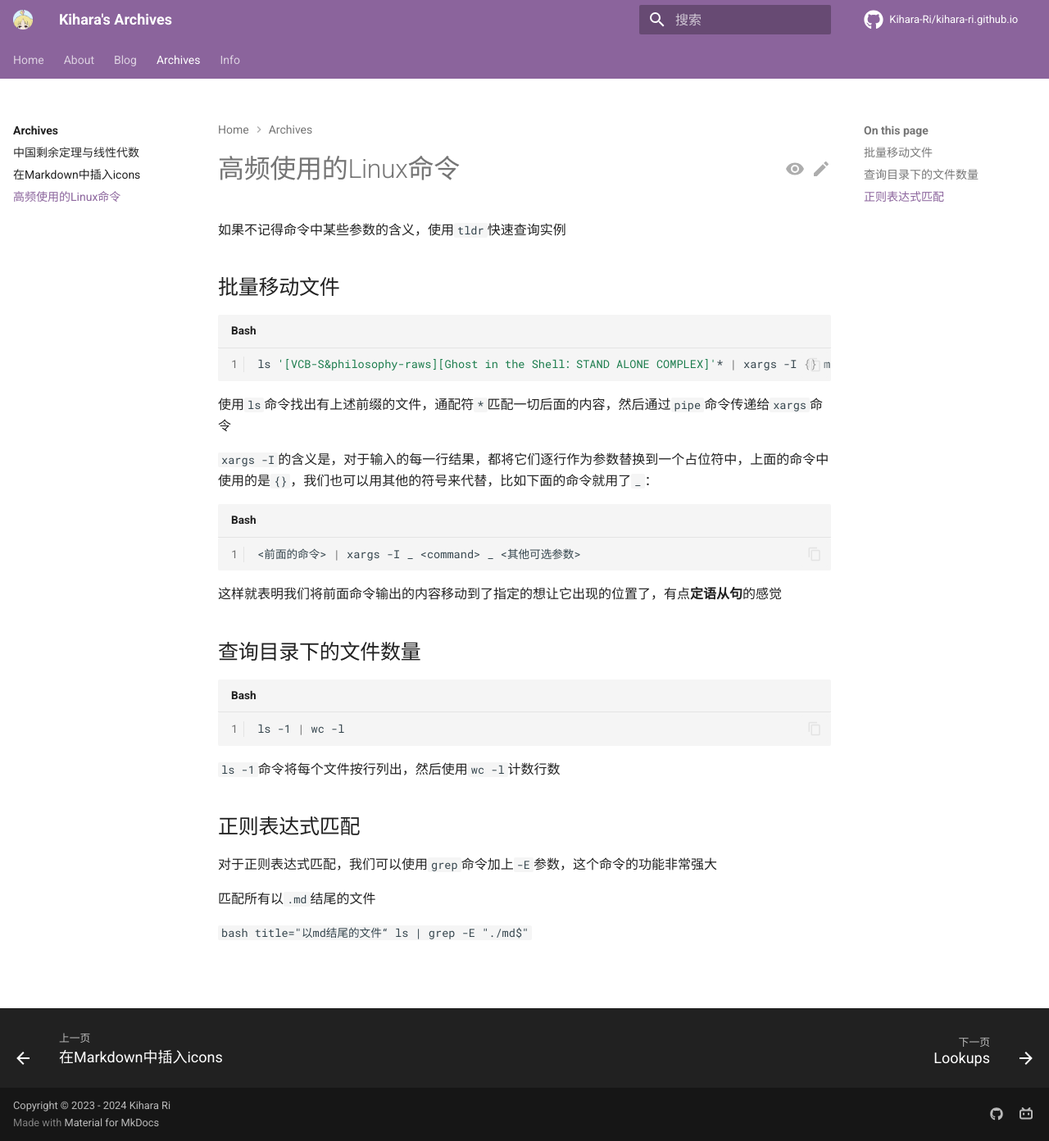
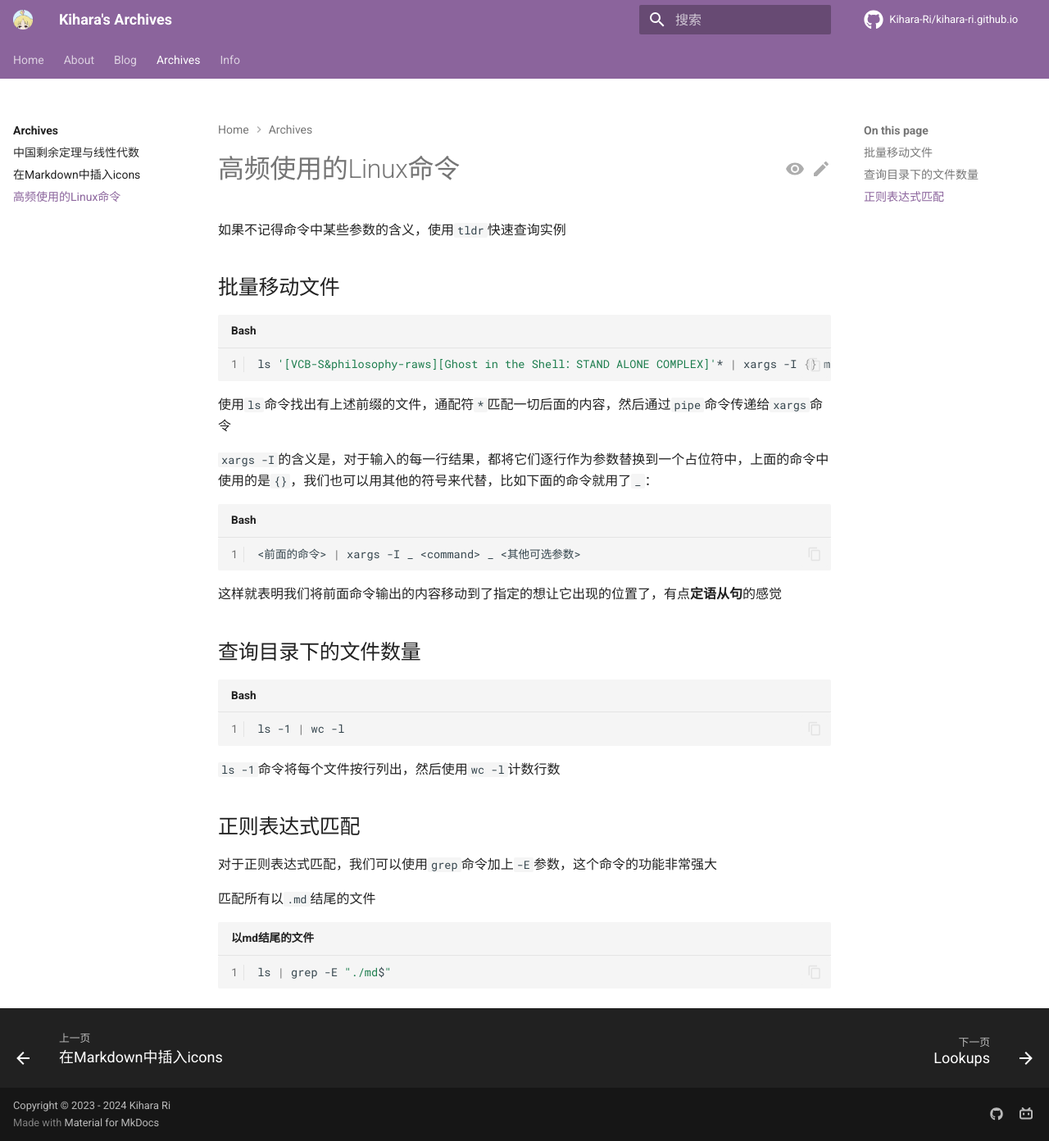
Before and after one commit to Kihara-Ri/kihara-ri.github.io, an MkDocs documentation site: the page built from docs/archives/高频使用的Linux命令.md, in a window 1280 px wide and 1392 px high. Shown: the whole window at 82% size. Built offline with MkDocs 1.6.1 and Material for MkDocs 9.7.7, drawn with Linux system fonts in a browser that asks for light colours; comment, search, counter and statistics services are not loaded.

Commit message:
Update 高频使用的Linux命令.md

````diff
--- a/docs/archives/高频使用的Linux命令.md
+++ b/docs/archives/高频使用的Linux命令.md
@@ -32,6 +32,6 @@ ls -1 | wc -l
 
 匹配所有以`.md`结尾的文件
 
-```bash title="以md结尾的文件“
+```bash title="以md结尾的文件"
 ls | grep -E "./md$"
 ```
````
